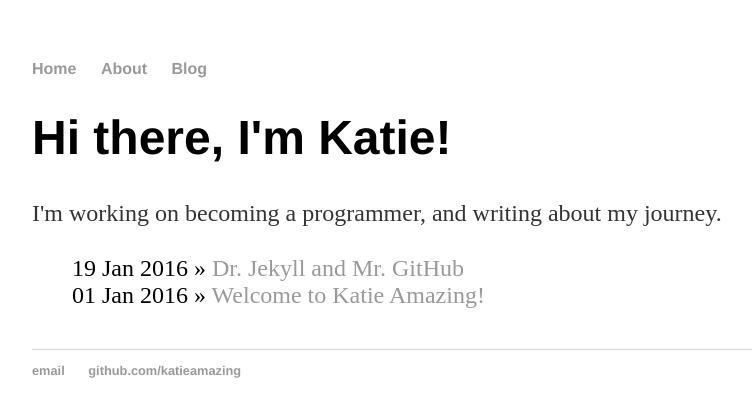
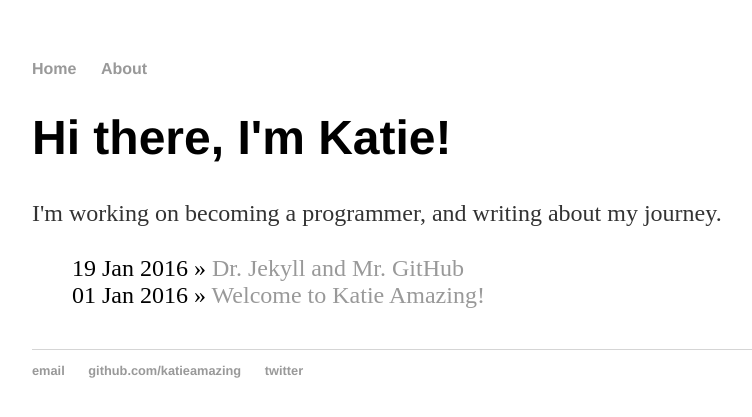
Before and after one commit to katieamazing/katieamazing.github.io, a Jekyll site: the page built from index.html, in a window 1280 px wide. Shown: the top 417 px of the page, without its empty margins (160-912 px from the left). Built offline with Jekyll 4.4.1, drawn with Linux system fonts in a browser that asks for light colours.

Commit message:
Update default.html

```diff
--- a/_layouts/default.html
+++ b/_layouts/default.html
@@ -10,7 +10,6 @@
 	    		<ul>
 	        		<li><a href="/">Home</a></li>
 		        	<li><a href="/about">About</a></li>
-	        		<li><a href="/blog">Blog</a></li>
 	    		</ul>
 			</nav>
 			<div class="container">
@@ -22,6 +21,7 @@
 	    		<ul>
 	        		<li><a href="mailto:katie@katieamazing.com">email</a></li>
 	        		<li><a href="https://github.com/katieamazing">github.com/katieamazing</a></li>
+	        		<li><a href="https://twitter.com/ka_amazing">twitter</a></li>
 				</ul>
 			</footer>
 		</body>
```
